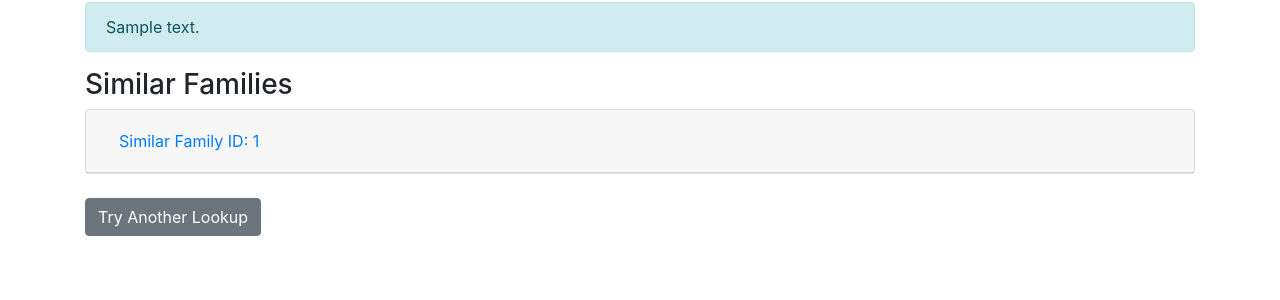
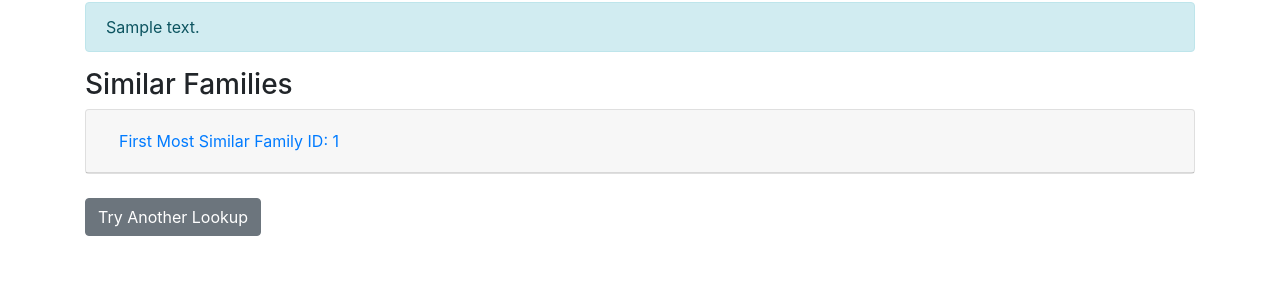
Before and after one commit to PAAI-v-1-2/PAAI-v-1-2.github.io, a Flask app: template templates/result.html in a window 1280 px wide. Shown: the part 190-490 px from the top of the page. Run offline with Flask 3, Linux system fonts and the light colour scheme; the template is opened without the code that fills it: most values are stand-ins (such as "Sample title", 1, 10 or a date in 2020); parts of the project's set-up code (start-up, migrations or seed data) failed here and were passed over; some libraries are stand-ins or nearby versions.

Commit message:
Better similar familt tabs

```diff
--- a/templates/result.html
+++ b/templates/result.html
@@ -20,7 +20,13 @@
           <div class="card-header" id="heading{{ loop.index }}">
             <h5 class="mb-0">
               <button class="btn btn-link" data-toggle="collapse" data-target="#collapse{{ loop.index }}" aria-expanded="false" aria-controls="collapse{{ loop.index }}">
-                Similar Family ID: {{ item.id }}
+                {%if loop.index == 1%}
+                  First Most Similar Family ID: {{ item.id }}
+                {%elif loop.index == 2%}
+                  Second Most Similar Family ID: {{ item.id }}
+                {%else%}
+                  Third Most Similar Family ID: {{ item.id }}
+                {%endif%}
               </button>
             </h5>
           </div>
```
